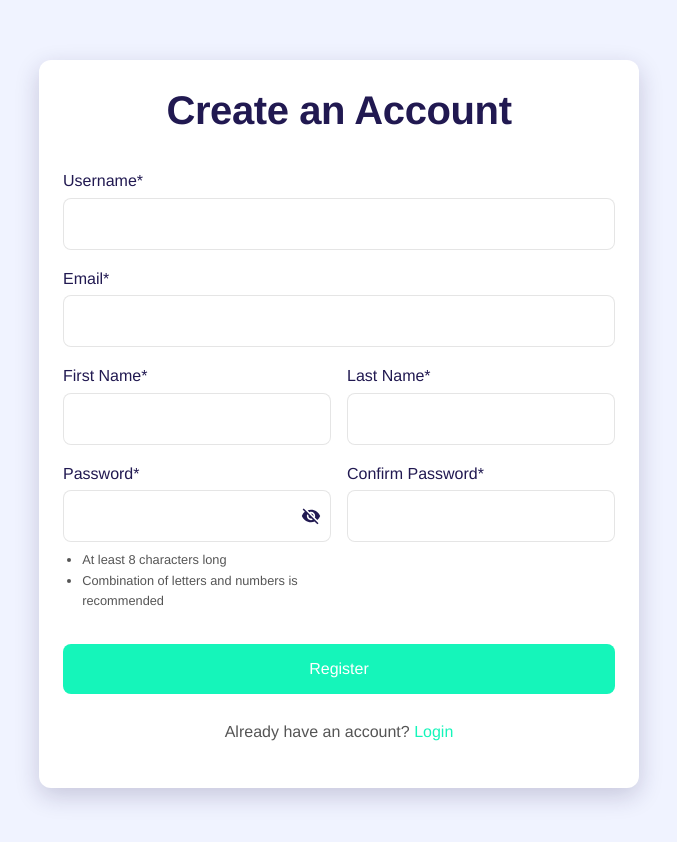
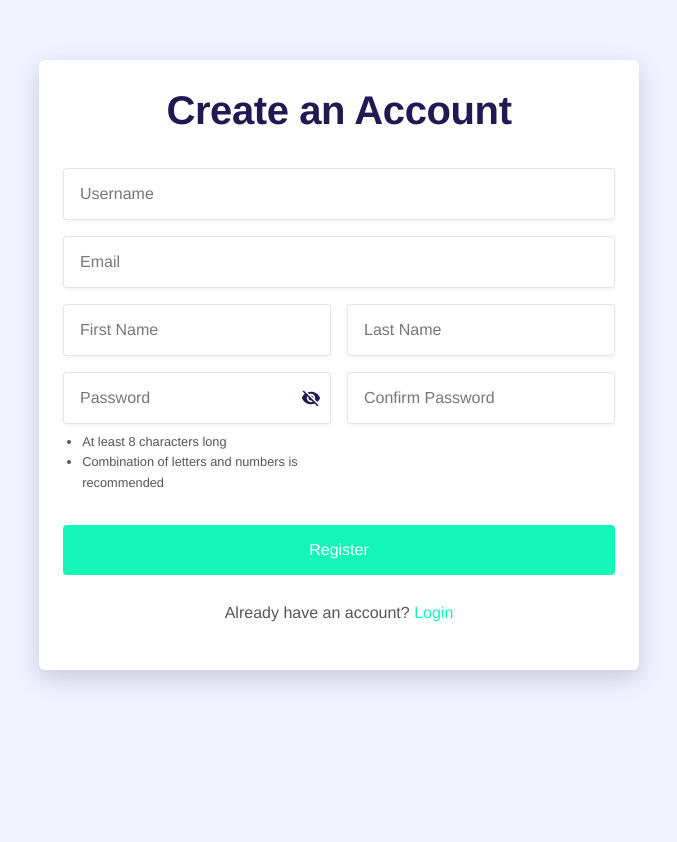
Before and after one commit to mr-seifi/prompt-management, a React (Create React App) app in the folder frontend/: page /register in a window 1280 px wide. Shown: the top 842 px of the page, without its empty margins (301-978 px from the left). After the commit the page ends 800 px from the top, so only its background shows below. Built offline with nearby package versions, Linux system fonts and the light colour scheme; no server answers.

Commit message:
sign up and login pages redesigend

```diff
--- a/frontend/src/pages/LoginPage.tsx
+++ b/frontend/src/pages/LoginPage.tsx
@@ -8,8 +8,14 @@ const PageContainer = styled.div`
   margin: 80px auto;
   padding: ${props => props.theme.spacing.lg};
   background-color: ${props => props.theme.colors.card};
-  border-radius: ${props => props.theme.borderRadius.large};
+  border-radius: calc(${props => props.theme.borderRadius.large} / 2);
   box-shadow: ${props => props.theme.shadows.large};
+
+  @media (max-width: 768px) {
+    max-width: 90%;
+    margin: 40px auto;
+    padding: ${props => props.theme.spacing.md};
+  }
 `;
 
 const PageTitle = styled.h1`
@@ -30,6 +36,12 @@ const FormGroup = styled.div`
   display: flex;
   flex-direction: column;
   gap: ${props => props.theme.spacing.xs};
+  width: 100%;
+
+  @media (max-width: 768px) {
+    align-items: flex-start;
+    gap: 4px;
+  }
 `;
 
 const Label = styled.label`
@@ -39,14 +51,28 @@ const Label = styled.label`
 
 const Input = styled.input`
   padding: ${props => props.theme.spacing.md};
-  border-radius: ${props => props.theme.borderRadius.medium};
+  border-radius: calc(${props => props.theme.borderRadius.medium} / 2);
   border: 1px solid rgba(0, 0, 0, 0.1);
   font-size: 1rem;
+  width: 100%;
+  box-sizing: border-box;
+  box-shadow: 0 2px 4px rgba(0, 0, 0, 0.05);
 
   &:focus {
     outline: none;
     border-color: ${props => props.theme.colors.primary};
     box-shadow: 0 0 0 2px ${props => props.theme.colors.primary}30;
+  }
+
+  &::placeholder {
+    color: ${props => props.theme.colors.textSecondary};
+    opacity: 0.8;
+  }
+
+  @media (max-width: 768px) {
+    width: 100%;
+    padding: ${props => props.theme.spacing.sm};
+    font-size: 0.95rem;
   }
 `;
 
@@ -54,7 +80,7 @@ const SubmitButton = styled.button`
   background-color: ${props => props.theme.colors.accent};
   color: white;
   border: none;
-  border-radius: ${props => props.theme.borderRadius.medium};
+  border-radius: calc(${props => props.theme.borderRadius.medium} / 2);
   padding: ${props => props.theme.spacing.md};
   font-size: 1rem;
   font-weight: ${props => props.theme.typography.fontWeights.medium};
@@ -74,24 +100,42 @@ const SubmitButton = styled.button`
     background-color: #cccccc;
     cursor: not-allowed;
   }
+
+  @media (max-width: 768px) {
+    width: 100%;
+    margin: ${props => props.theme.spacing.md} auto 0;
+    display: block;
+  }
 `;
 
 const ErrorMessage = styled.div`
   color: ${props => props.theme.colors.danger};
   background-color: ${props => props.theme.colors.danger}15;
   padding: ${props => props.theme.spacing.sm};
-  border-radius: ${props => props.theme.borderRadius.small};
+  border-radius: calc(${props => props.theme.borderRadius.small} / 2);
   margin-bottom: ${props => props.theme.spacing.md};
   font-size: 0.9rem;
+
+  @media (max-width: 768px) {
+    width: 100%;
+    margin-left: 0;
+    margin-right: 0;
+  }
 `;
 
 const SuccessMessage = styled.div`
   color: ${props => props.theme.colors.success};
   background-color: ${props => props.theme.colors.success}15;
   padding: ${props => props.theme.spacing.sm};
-  border-radius: ${props => props.theme.borderRadius.small};
+  border-radius: calc(${props => props.theme.borderRadius.small} / 2);
   margin-bottom: ${props => props.theme.spacing.md};
   font-size: 0.9rem;
+
+  @media (max-width: 768px) {
+    width: 100%;
+    margin-left: 0;
+    margin-right: 0;
+  }
 `;
 
 const BottomText = styled.p`
@@ -167,23 +211,23 @@ const LoginPage: React.FC = () => {
 
       <Form onSubmit={handleSubmit}>
         <FormGroup>
-          <Label htmlFor="username">Username</Label>
           <Input
             id="username"
             type="text"
             value={username}
             onChange={(e) => setUsername(e.target.value)}
+            placeholder="Username"
             required
           />
         </FormGroup>
 
         <FormGroup>
-          <Label htmlFor="password">Password</Label>
           <Input
             id="password"
             type="password"
             value={password}
             onChange={(e) => setPassword(e.target.value)}
+            placeholder="Password"
             required
           />
         </FormGroup>
--- a/frontend/src/pages/RegisterPage.tsx
+++ b/frontend/src/pages/RegisterPage.tsx
@@ -1,4 +1,4 @@
-import React, { useState } from 'react';
+import React, { useState, useEffect } from 'react';
 import { Link, useNavigate } from 'react-router-dom';
 import styled from 'styled-components';
 import { useAuth } from '../contexts/AuthContext';
@@ -8,8 +8,14 @@ const PageContainer = styled.div`
   margin: 60px auto;
   padding: ${props => props.theme.spacing.lg};
   background-color: ${props => props.theme.colors.card};
-  border-radius: ${props => props.theme.borderRadius.large};
+  border-radius: calc(${props => props.theme.borderRadius.large} / 2);
   box-shadow: ${props => props.theme.shadows.large};
+
+  @media (max-width: 768px) {
+    max-width: 90%;
+    margin: 30px auto;
+    padding: ${props => props.theme.spacing.md};
+  }
 `;
 
 const PageTitle = styled.h1`
@@ -40,6 +46,12 @@ const FormGroup = styled.div`
   display: flex;
   flex-direction: column;
   gap: ${props => props.theme.spacing.xs};
+  width: 100%;
+
+  @media (max-width: 768px) {
+    align-items: flex-start;
+    gap: 4px;
+  }
 `;
 
 const Label = styled.label`
@@ -49,11 +61,12 @@ const Label = styled.label`
 
 const Input = styled.input`
   padding: ${props => props.theme.spacing.md};
-  border-radius: ${props => props.theme.borderRadius.medium};
+  border-radius: calc(${props => props.theme.borderRadius.medium} / 2);
   border: 1px solid rgba(0, 0, 0, 0.1);
   font-size: 1rem;
   width: 100%;
   box-sizing: border-box;
+  box-shadow: 0 2px 4px rgba(0, 0, 0, 0.05);
 
   &:focus {
     outline: none;
@@ -66,6 +79,17 @@ const Input = styled.input`
   &[type="text"] {
     padding-right: 40px;
   }
+
+  &::placeholder {
+    color: ${props => props.theme.colors.textSecondary};
+    opacity: 0.8;
+  }
+
+  @media (max-width: 768px) {
+    width: 100%;
+    padding: ${props => props.theme.spacing.sm};
+    font-size: 0.95rem;
+  }
 `;
 
 const PasswordRequirements = styled.ul`
@@ -73,13 +97,19 @@ const PasswordRequirements = styled.ul`
   color: ${props => props.theme.colors.textSecondary};
   margin-top: ${props => props.theme.spacing.xs};
   padding-left: 1.2rem;
+
+  @media (max-width: 768px) {
+    width: 100%;
+    margin-left: 0;
+    margin-right: 0;
+  }
 `;
 
 const SubmitButton = styled.button`
   background-color: ${props => props.theme.colors.accent};
   color: white;
   border: none;
-  border-radius: ${props => props.theme.borderRadius.medium};
+  border-radius: calc(${props => props.theme.borderRadius.medium} / 2);
   padding: ${props => props.theme.spacing.md};
   font-size: 1rem;
   font-weight: ${props => props.theme.typography.fontWeights.medium};
@@ -99,15 +129,27 @@ const SubmitButton = styled.button`
     background-color: #cccccc;
     cursor: not-allowed;
   }
+
+  @media (max-width: 768px) {
+    width: 100%;
+    margin: ${props => props.theme.spacing.md} auto 0;
+    display: block;
+  }
 `;
 
 const ErrorMessage = styled.div`
   color: ${props => props.theme.colors.danger};
   background-color: ${props => props.theme.colors.danger}15;
   padding: ${props => props.theme.spacing.sm};
-  border-radius: ${props => props.theme.borderRadius.small};
+  border-radius: calc(${props => props.theme.borderRadius.small} / 2);
   margin-bottom: ${props => props.theme.spacing.md};
   font-size: 0.9rem;
+
+  @media (max-width: 768px) {
+    width: 100%;
+    margin-left: 0;
+    margin-right: 0;
+  }
 `;
 
 const BottomText = styled.p`
@@ -131,6 +173,10 @@ const PasswordInputContainer = styled.div`
   width: 100%;
   display: flex;
   align-items: center;
+
+  @media (max-width: 768px) {
+    width: 100%;
+  }
 `;
 
 const TogglePasswordButton = styled.button`
@@ -168,7 +214,7 @@ const PasswordSuggestionBox = styled.div`
   width: 100%;
   background-color: ${props => props.theme.colors.card};
   border: 1px solid ${props => props.theme.colors.primary};
-  border-radius: ${props => props.theme.borderRadius.medium};
+  border-radius: calc(${props => props.theme.borderRadius.medium} / 2);
   padding: ${props => props.theme.spacing.md};
   margin-top: 5px;
   box-shadow: ${props => props.theme.shadows.medium};
@@ -200,7 +246,7 @@ const SuggestedPassword = styled.div`
   font-family: monospace;
   padding: ${props => props.theme.spacing.sm};
   background-color: ${props => props.theme.colors.background};
-  border-radius: ${props => props.theme.borderRadius.small};
+  border-radius: calc(${props => props.theme.borderRadius.small} / 2);
   color: ${props => props.theme.colors.primary};
   font-size: 1.1rem;
   margin-bottom: 0;
@@ -425,26 +471,26 @@ const RegisterPage: React.FC = () => {
 
       <Form onSubmit={handleSubmit}>
         <FormGroup>
-          <Label htmlFor="username">Username*</Label>
           <Input
             id="username"
             name="username"
             type="text"
             value={formData.username}
             onChange={handleChange}
+            placeholder="Username"
             required
           />
           {errors.username && <ErrorMessage>{errors.username}</ErrorMessage>}
         </FormGroup>
 
         <FormGroup>
-          <Label htmlFor="email">Email*</Label>
           <Input
             id="email"
             name="email"
             type="email"
             value={formData.email}
             onChange={handleChange}
+            placeholder="Email"
             required
           />
           {errors.email && <ErrorMessage>{errors.email}</ErrorMessage>}
@@ -452,26 +498,26 @@ const RegisterPage: React.FC = () => {
 
         <FormRow>
           <FormGroup>
-            <Label htmlFor="firstName">First Name*</Label>
             <Input
               id="firstName"
               name="firstName"
               type="text"
               value={formData.firstName}
               onChange={handleChange}
+              placeholder="First Name"
               required
             />
             {errors.firstName && <ErrorMessage>{errors.firstName}</ErrorMessage>}
           </FormGroup>
 
           <FormGroup>
-            <Label htmlFor="lastName">Last Name*</Label>
             <Input
               id="lastName"
               name="lastName"
               type="text"
               value={formData.lastName}
               onChange={handleChange}
+              placeholder="Last Name"
               required
             />
             {errors.lastName && <ErrorMessage>{errors.lastName}</ErrorMessage>}
@@ -480,7 +526,6 @@ const RegisterPage: React.FC = () => {
 
         <FormRow>
           <FormGroup>
-            <Label htmlFor="password">Password*</Label>
             <PasswordInputContainer>
               <Input
                 id="password"
@@ -489,6 +534,7 @@ const RegisterPage: React.FC = () => {
                 value={formData.password}
                 onChange={handleChange}
                 onFocus={handlePasswordFocus}
+                placeholder="Password"
                 required
               />
               <TogglePasswordButton
@@ -547,15 +593,17 @@ const RegisterPage: React.FC = () => {
           </FormGroup>
 
           <FormGroup>
-            <Label htmlFor="password2">Confirm Password*</Label>
+            <PasswordInputContainer>
               <Input
                 id="password2"
                 name="password2"
                 type="password"
                 value={formData.password2}
                 onChange={handleChange}
+                placeholder="Confirm Password"
                 required
               />
+            </PasswordInputContainer>
             {errors.password2 && <ErrorMessage>{errors.password2}</ErrorMessage>}
           </FormGroup>
         </FormRow>
```
Lines whose indentation alone changed are shown as unchanged.
